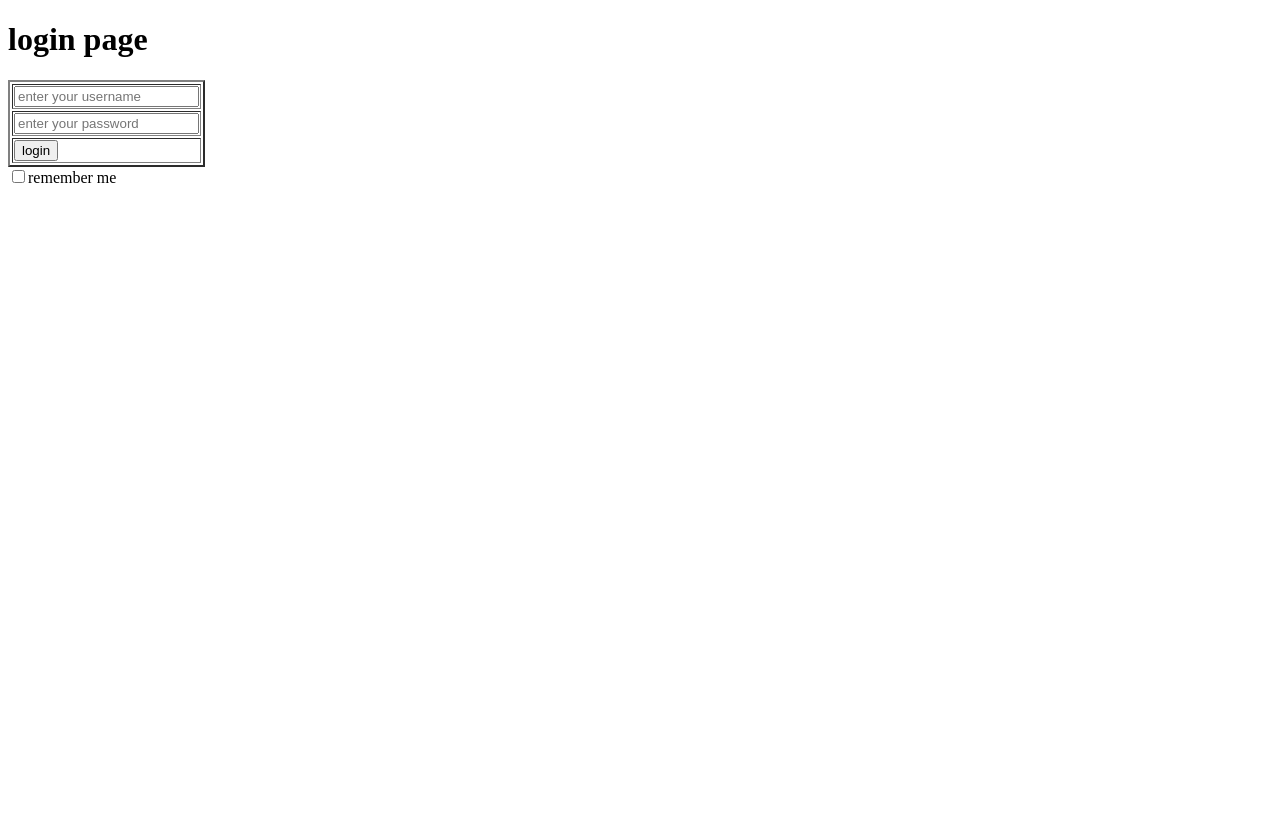
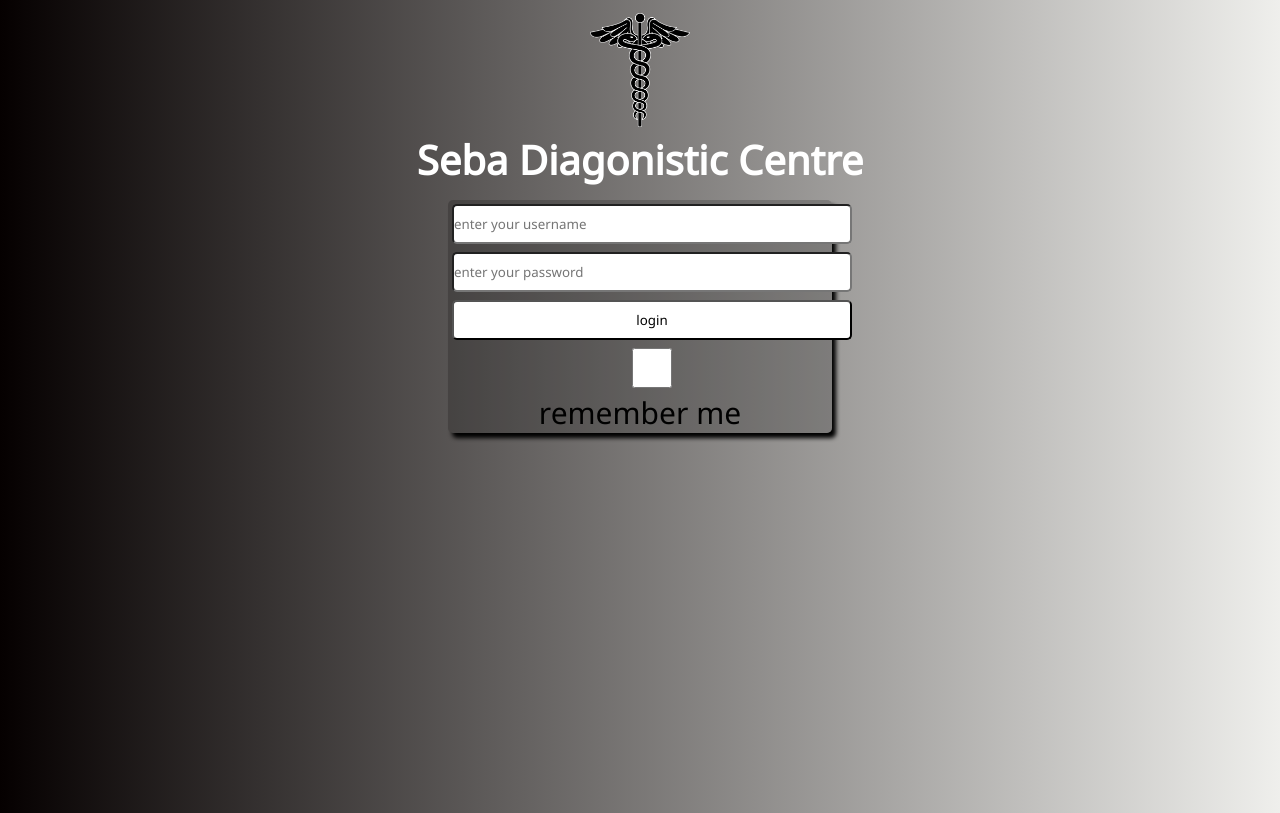
Before and after one commit to mr-shahensha/seba_diagonistic, a PHP site: page /login.php in a window 1280 px wide. Before the commit the page ends 183 px from the top, so only its background shows below. Run offline with PHP 8.4, Linux system fonts and the light colour scheme.

Commit message:
css starting

```diff
--- /dev/null
+++ b/css/login.css
@@ -0,0 +1,48 @@
+@import url('https://fonts.googleapis.com/css2?family=Noto+Sans&display=swap');
+*{
+    padding: 0;
+    margin: 0;
+    box-sizing: border-box;
+    font-family: 'Noto Sans', sans-serif;
+}
+body{
+    background-image: linear-gradient(to right,rgb(5, 0, 0), rgba(238, 238, 235, 0.945));
+    background-repeat: no-repeat;
+    height: 100vh;
+}
+header{
+    display: flex;
+    flex-direction: column;
+    text-align: center;
+    margin: 1%;
+}
+header h1{
+    color:white;
+    font-size: 40px;
+    text-transform: capitalize;
+}
+.flex-container {
+    display: flex;
+    flex-direction: column;
+    font-size: 30px;
+    text-align: center;
+    margin :0 35%;
+    background: rgba(0,0,0,0.2);
+        border-radius: 5px;
+    box-shadow: 4px 5px 4px black;
+}
+
+input{
+    background-color: white;
+    height: 40px;
+    width: 400px;
+    border-radius: 5px;
+    margin: 4px;
+}
+input[type="checkbox"]{
+    background-color: blue;;
+}
+.check{
+    display: flex;
+    flex-direction: column;
+}
--- a/getdwsd.php
+++ b/getdwsd.php
@@ -21,12 +21,13 @@ else{
 ?>
 <table border="2">
     <tr>
+        <td>date</td>
         <td>bill no</td>
         <td>doctor name</td>
         <td>customer name</td>
         <td>total price</td>
         <td>entry by</td>
-        <td>date</td>
+
 
     </tr>
     <?php
@@ -42,12 +43,12 @@ else{
     $entry_date=$result['entry_date'];
     ?>
      <tr>
+        <td><?php echo $entry_date; ?></td>
         <td><a href="bill.php?bill_no=<?php echo $bill_no; ?>"><?php echo $bill_no; ?></a></td>
         <td><?php echo $doctor_name; ?></td>
         <td><?php echo $customer_name; ?></td>
         <td><?php echo $price; ?></td>
         <td><?php echo $entry_by; ?></td>
-        <td><?php echo $entry_date; ?></td>
     </tr>
 
     <?php
--- a/login.php
+++ b/login.php
@@ -3,25 +3,28 @@
 <head>
     <meta charset="UTF-8">
     <meta name="viewport" content="width=device-width, initial-scale=1.0">
+    <link rel="stylesheet" href="css/login.css">
     <title>Document</title>
 </head>
 <body>
-    <h1>login page </h1>
+    <!-- This is header -->
+    <header>
+        <div class="logo"><img src="img/image.png" alt="medical logo" width="100px"></div>
+        <h1>Seba diagonistic centre</h1>
+    </header>
+    <!-- This is hero section -->
+
     <form action="logic.php" method="post">
-    <table border="2">
-        <tr>
-            <td><input type="text" value="" placeholder="enter your username" name="username" id="username_id"></td>
-        </tr>
-        <tr>
-            <td><input type="text" placeholder="enter your password" name="password" id="password_id"></td>
-        </tr>
-        <tr>
-            <td><input type="submit" value="login" name="submit"></td>
-        </tr>
-    </table>
+
+    <div class="flex-container">
+        <input type="text" value="" placeholder="enter your username" name="username" id="username_id">
+        <input type="text" placeholder="enter your password" name="password" id="password_id">
+        <input type="submit" value="login" name="submit">
+    <div class="check">
     <input type="checkbox" name="checkbox" value="1" id="">remember me
+    </div>
 
-
+        </div>
 </form>
 </body>
 </html>
```
Also changed, not shown: getpwsd.php (+4 -6 lines), img/image.png (added).
